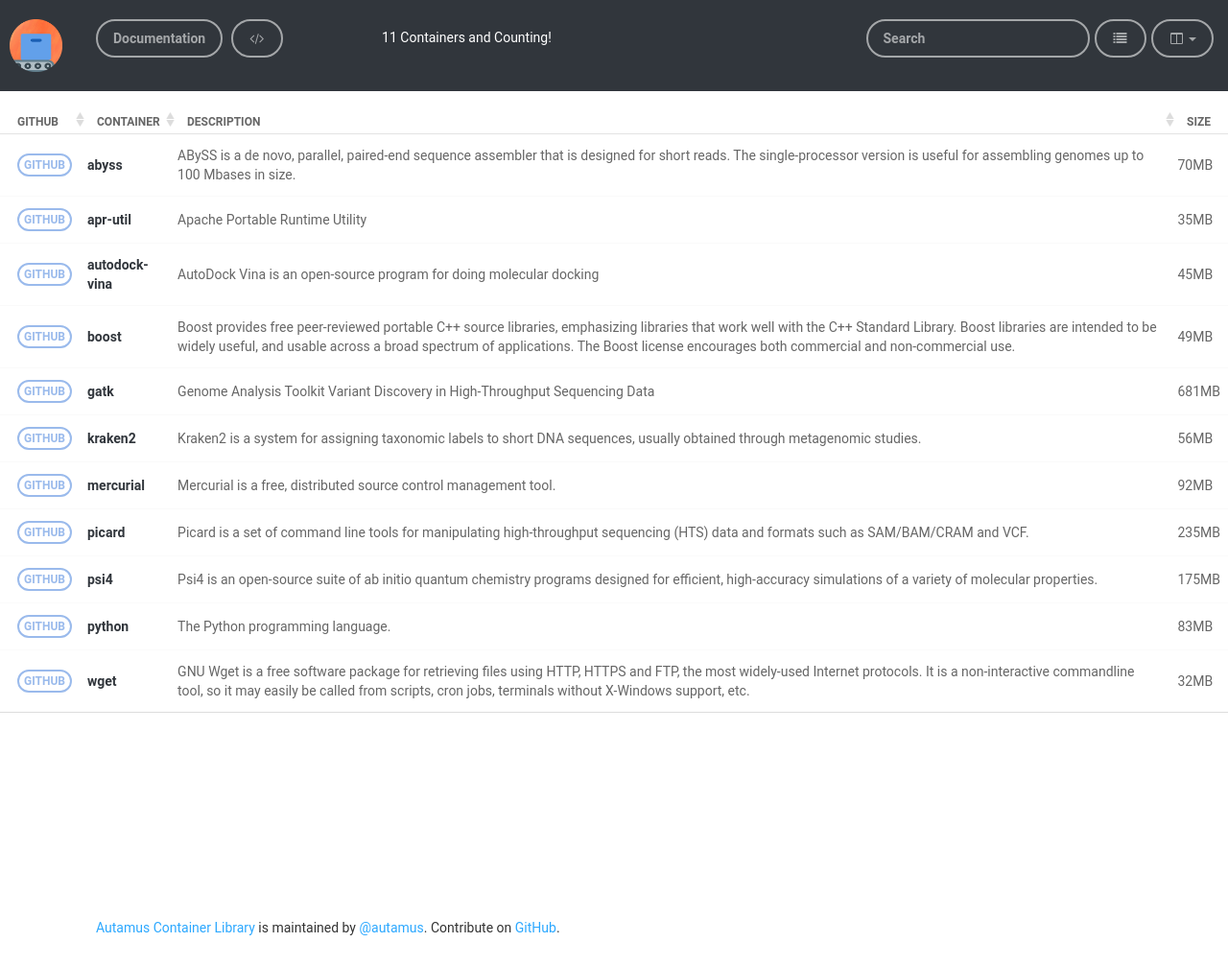
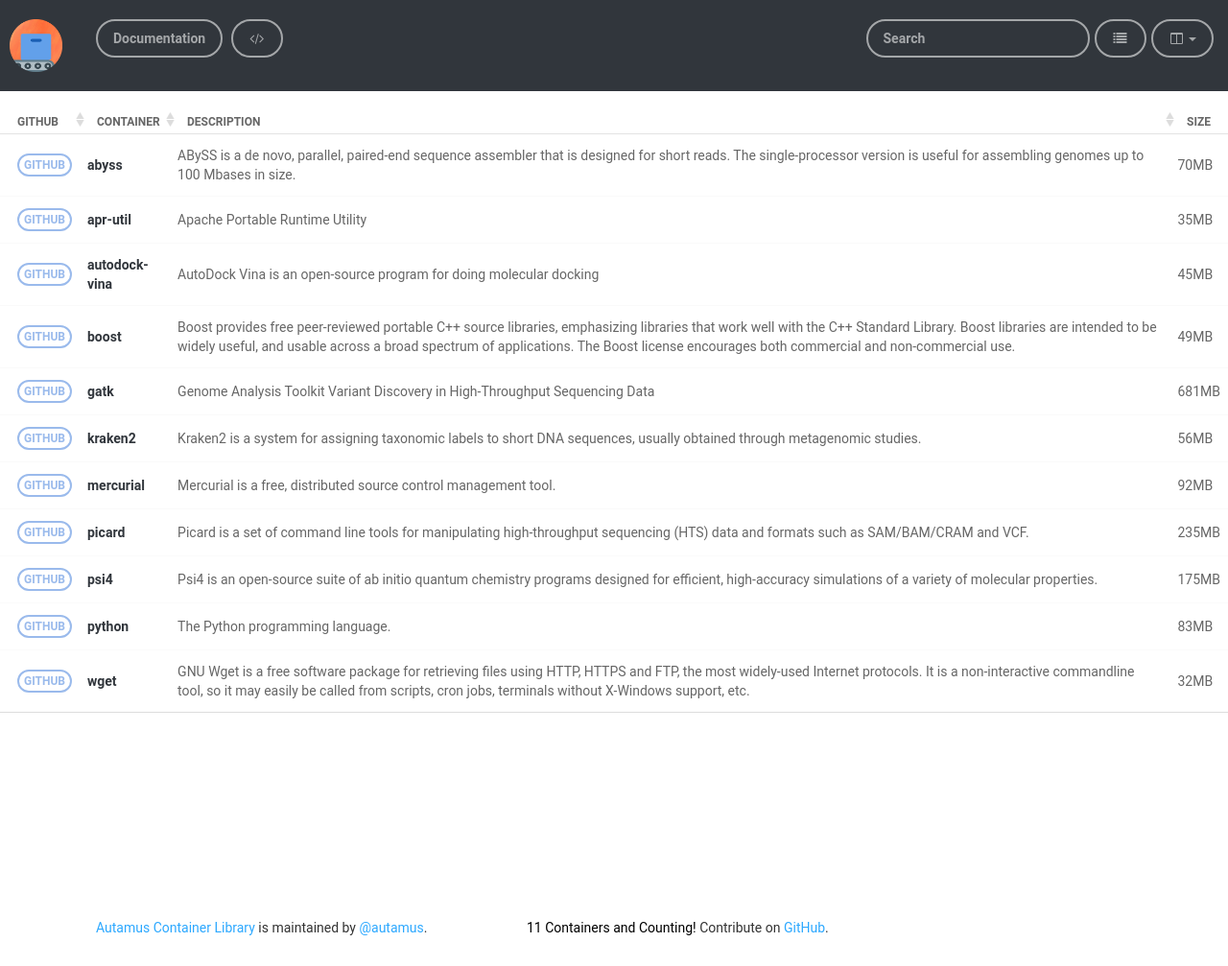
Before and after one commit to autamus/registry, a Jekyll site: the page built from pages/index.md, in a window 1280 px wide. Shown: the whole page at 96% size. Built offline with Jekyll 4.4.1, drawn with Linux system fonts in a browser that asks for light colours; nearby versions of some CDN libraries.

Commit message:
Move containers number to footer

```diff
--- a/_includes/page-footer.html
+++ b/_includes/page-footer.html
@@ -1,5 +1,6 @@
 <footer class="site-footer" style="margin:30px">
   <span class="site-footer-owner"><a target="_blank"
                                      href="{{ site.baseurl }}/">{{ site.title }}</a> is maintained by <a href="{{ site.maintainer_url }}">{{ site.maintainer }}</a>.</span>
+  <span style="color:black;margin-left:100px" id="message">{{ site.library.size }} Containers and Counting!</span>
   <span class="site-footer-credits">Contribute on <a target="_blank" href="{{ site.repo }}">GitHub</a>.</span>
 </footer>
--- a/_includes/table.html
+++ b/_includes/table.html
@@ -10,7 +10,6 @@
                      style="width:55px; margin-right:30px;float:left"></a></span>
             <button id="docsBtn" class="btn btn-default">Documentation</button>
             <button id="apiBtn" class="btn btn-default"><i class="fa fa-code"></i></button>
-            <span style="color:white;margin-left:100px" id="message">{{ site.library.size }} Containers and Counting!</span>
         </div>
         <table id="fresh-table" class="table">
            <thead>
```
